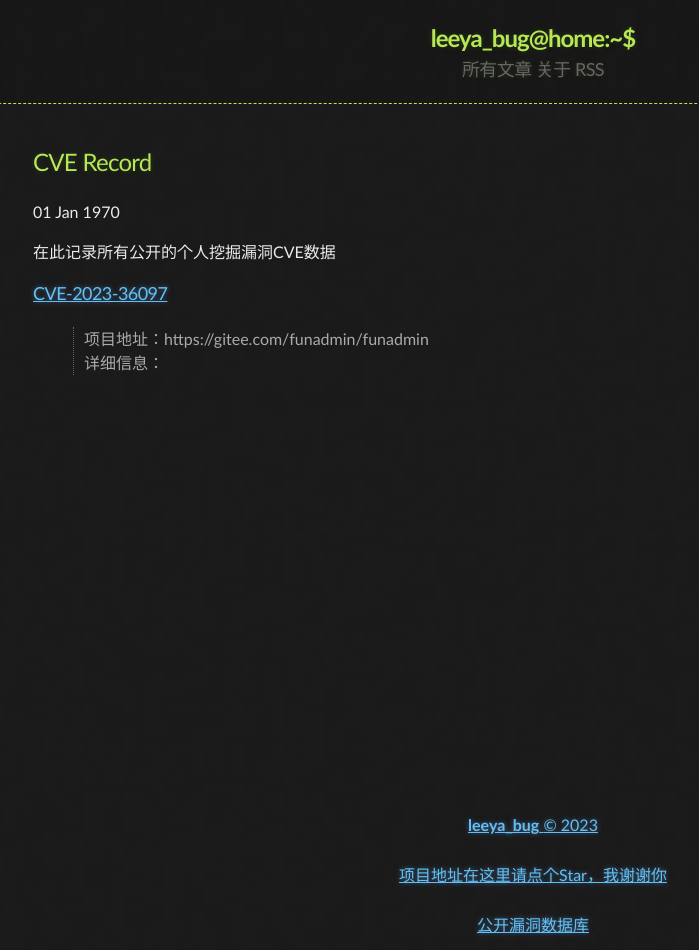
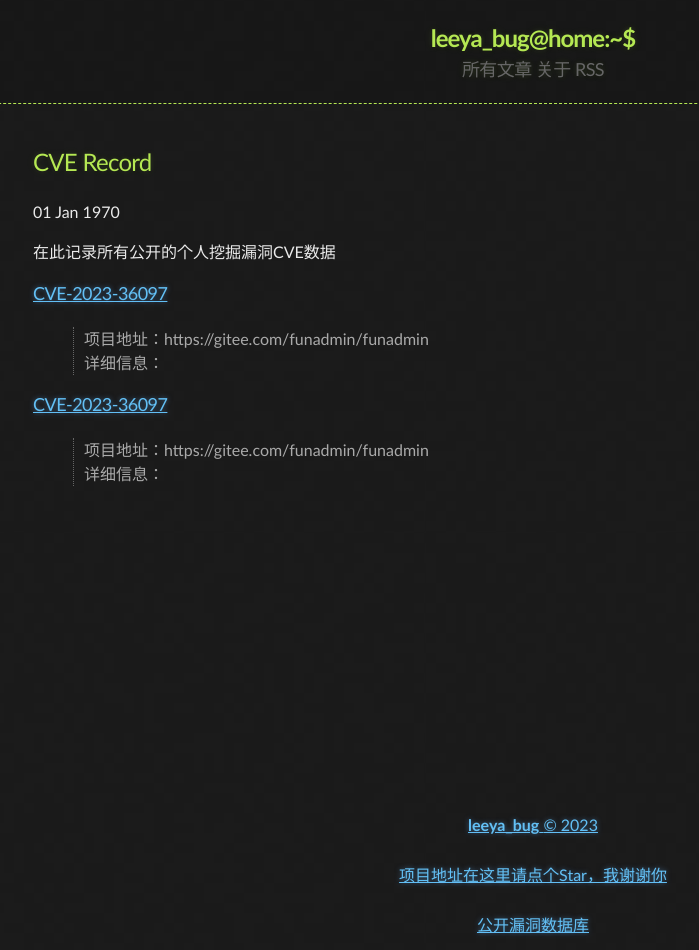
Before and after one commit to Leeyangee/leeyangee.github.io, a Jekyll site: the page built from _posts/1970-01-01-CVE Record.md, in a window 1280 px wide. Shown: the whole page, without its empty margins (107-806 px from the left). Built offline with Jekyll 4.4.1, drawn with Linux system fonts in a browser that asks for light colours.

Commit message:
Update 1970-01-01-CVE Record.md

```diff
--- a/_posts/1970-01-01-CVE Record.md
+++ b/_posts/1970-01-01-CVE Record.md
@@ -8,3 +8,7 @@ published: true
 ### [CVE-2023-36097](https://cve.mitre.org/cgi-bin/cvename.cgi?name=CVE-2023-36097)
 > 项目地址：https://gitee.com/funadmin/funadmin
 > 详细信息：
+
+### [CVE-2023-36097](https://cve.mitre.org/cgi-bin/cvename.cgi?name=CVE-2023-36097)
+> 项目地址：https://gitee.com/funadmin/funadmin
+> 详细信息：
```
